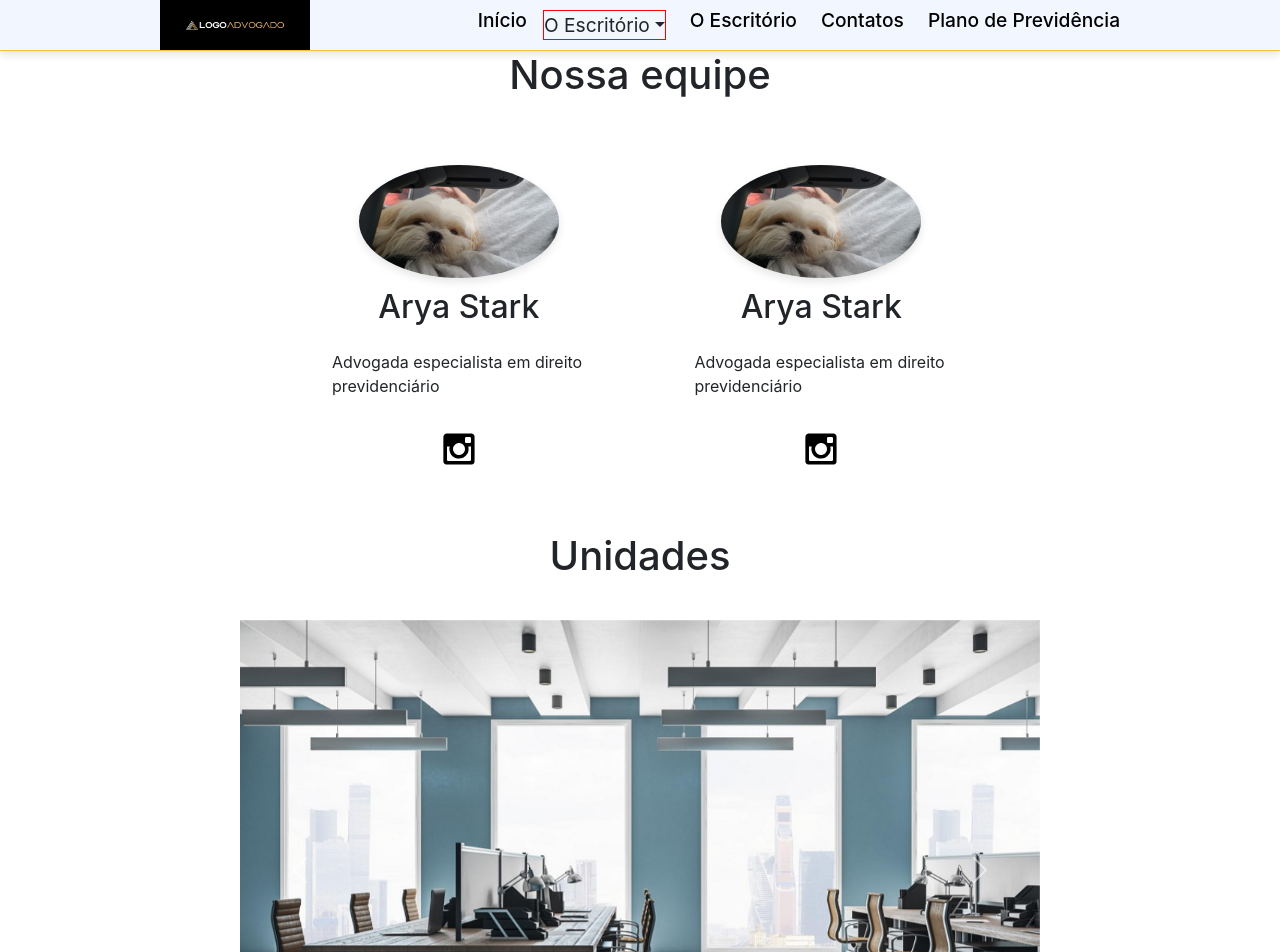
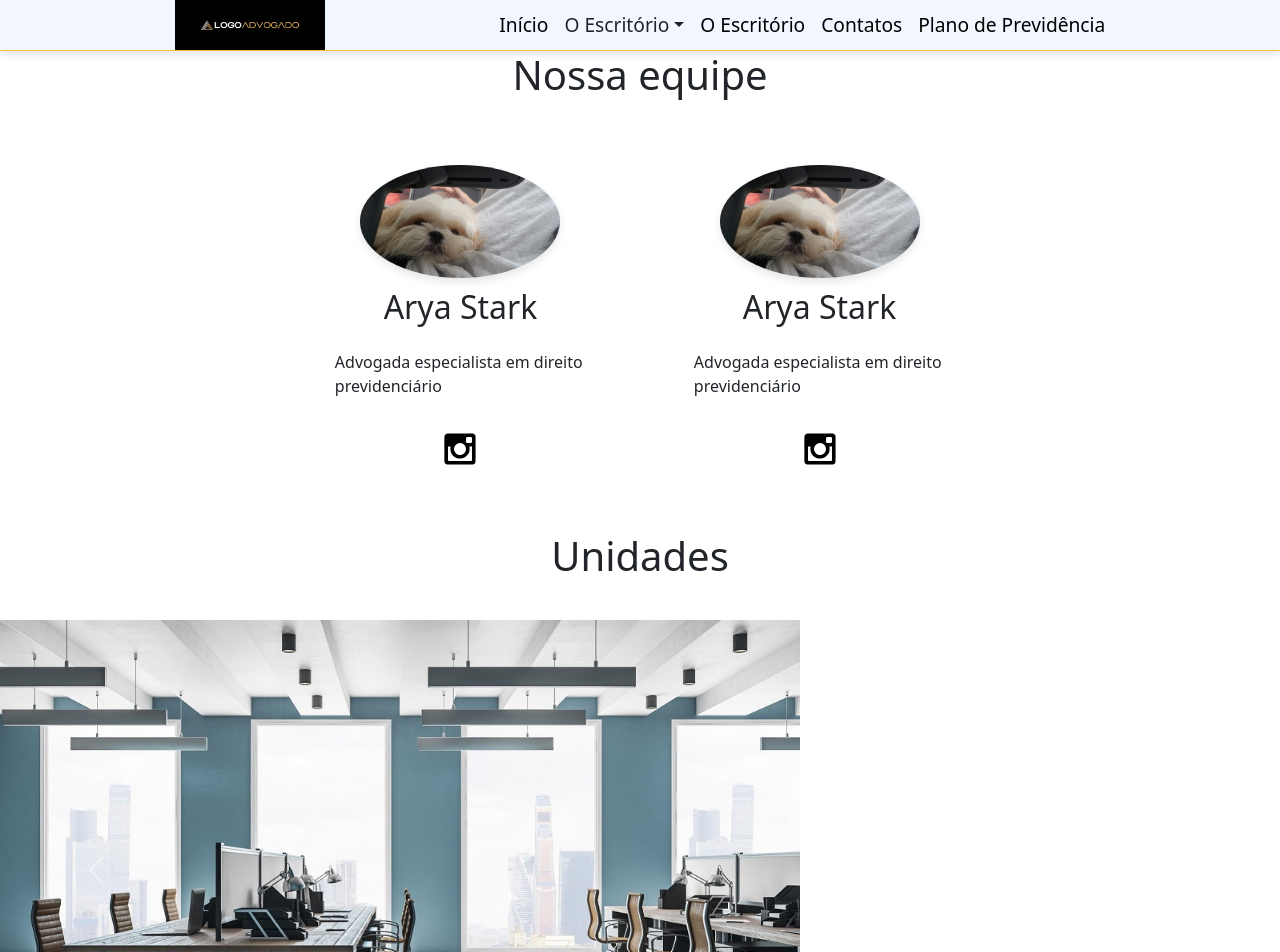
Before and after one commit to rodriguesrai/landing-page-baptista, a React (Vite) app: page /escritorio in a window 1280 px wide. Shown: the top 952 px of the page. Built offline with nearby package versions, Linux system fonts and the light colour scheme.

Commit message:
refatora Carousel

```diff
--- a/package.json
+++ b/package.json
@@ -19,11 +19,14 @@
     "styled-components": "^6.1.8"
   },
   "devDependencies": {
+    "@quickbaseoss/babel-plugin-styled-components-css-namespace": "^1.0.1",
     "@types/react": "^18.2.43",
     "@types/react-dom": "^18.2.17",
     "@typescript-eslint/eslint-plugin": "^6.14.0",
     "@typescript-eslint/parser": "^6.14.0",
     "@vitejs/plugin-react-swc": "^3.5.0",
+    "babel-plugin-styled-components": "^2.1.4",
+    "css-loader": "^6.10.0",
     "eslint": "^8.55.0",
     "eslint-config-prettier": "^9.1.0",
     "eslint-plugin-prettier": "^5.1.3",
@@ -31,6 +34,7 @@
     "eslint-plugin-react-refresh": "^0.4.5",
     "prettier": "^3.2.5",
     "react-router-dom": "^6.22.0",
+    "style-loader": "^3.3.4",
     "typescript": "^5.2.2",
     "vite": "^5.0.8"
   }
--- /dev/null
+++ b/src/components/Escritorio/Carousel.tsx
@@ -0,0 +1,35 @@
+import React from 'react'
+import ImageOne from '../../assets/escritórios/download (1).jpeg'
+import ImageTwo from '../../assets/escritórios/download.jpeg'
+import Imagem3 from '../../assets/escritórios/download 3.jpg'
+import Carousel from 'react-bootstrap/Carousel'
+import styled from 'styled-components'
+import 'bootstrap/dist/css/bootstrap.min.css'
+
+export const CarouseImage = styled.img`
+  width: 800px;
+  height: 500px;
+`
+export const CarouseWrapper = styled.div`
+  display: flex;
+`
+
+export default function MyCarousel() {
+  return (
+    <>
+      <CarouseWrapper>
+        <Carousel>
+          <Carousel.Item>
+            <CarouseImage src={ImageOne} alt='Image One' />
+          </Carousel.Item>
+          <Carousel.Item>
+            <CarouseImage src={ImageTwo} alt='Image Two' />
+          </Carousel.Item>
+          <Carousel.Item>
+            <CarouseImage src={Imagem3} alt='Image Two' />
+          </Carousel.Item>
+        </Carousel>
+      </CarouseWrapper>
+    </>
+  )
+}
--- a/src/components/Header.tsx
+++ b/src/components/Header.tsx
@@ -2,6 +2,7 @@ import { useState } from 'react'
 import logo from '../assets/banner_logo_advogado.jpg'
 import IconNavBarMobile from '../assets/align-justify-svgrepo-com.svg'
 import {
+  H1Styled,
   HeaderContainer,
   ImgLogo,
   ImgNavMobile,
@@ -12,7 +13,6 @@ import {
   NavItem,
 } from '../styles/Header.styled'
 import { Link } from 'react-router-dom'
-import { NavDropdown } from 'react-bootstrap'
 
 export default function Header() {
   const [openNav, setOpenNav] = useState(false)
@@ -28,29 +28,22 @@ export default function Header() {
       <NavIconMobile onClick={toggleNavBar}>
         <ImgNavMobile src={IconNavBarMobile} alt='expande menu' />
       </NavIconMobile>
+
       <Navbar nav={openNav}>
-        <NavItem to='/'>
-          <h1>Início</h1>
-        </NavItem>
+        <NavItem to='/'>Início</NavItem>
 
         <NavDropdownCustom title='O Escritório' id='nav-dropdown'>
-          <NavDropdownItemCustom href='/escritorio'>
+          <NavDropdownItemCustom as={Link} to='/escritorio'>
             Opção 1
           </NavDropdownItemCustom>
-          <NavDropdownItemCustom href='/outra-opcao'>
-            Opção 2
+          <NavDropdownItemCustom as={Link} to='/escritorio'>
+            FAQ
           </NavDropdownItemCustom>
         </NavDropdownCustom>
 
-        <NavItem to='/escritorio'>
-          <h1>O Escritório</h1>
-        </NavItem>
-        <NavItem to='/contatos'>
-          <h1>Contatos</h1>
-        </NavItem>
-        <NavItem to='/servicos'>
-          <h1>Plano de Previdência</h1>
-        </NavItem>
+        <NavItem to='/escritorio'>O Escritório</NavItem>
+        <NavItem to='/contatos'>Contatos</NavItem>
+        <NavItem to='/servicos'>Plano de Previdência</NavItem>
       </Navbar>
     </HeaderContainer>
   )
--- a/src/main.tsx
+++ b/src/main.tsx
@@ -1,11 +1,23 @@
-import ReactDOM from 'react-dom/client'
+import { createRoot } from 'react-dom/client'
+import { StrictMode } from 'react'
 import App from './App.tsx'
 import { BrowserRouter } from 'react-router-dom'
 import GlobalStyle from './styles/GlobalStyle.styled.tsx'
 
-ReactDOM.createRoot(document.getElementById('root') as HTMLElement).render(
-  <BrowserRouter>
-    <GlobalStyle />
-    <App />
-  </BrowserRouter>,
-)
+const rootElement = document.getElementById('root')
+
+if (rootElement) {
+  const root = createRoot(rootElement)
+
+  root.render(
+    <StrictMode>
+      <BrowserRouter>
+        <App />
+        <GlobalStyle />
+      </BrowserRouter>
+    </StrictMode>,
+  )
+} else {
+  // eslint-disable-next-line quotes
+  console.error("Element with ID 'root' not found.")
+}
--- a/src/pages/Escritorio.tsx
+++ b/src/pages/Escritorio.tsx
@@ -12,14 +12,11 @@ import {
   CardsContainer,
   CardEquipeMainContainer,
 } from '../styles/Escritorio.styled'
-import 'bootstrap/dist/css/bootstrap.css'
-import Carousel from 'react-bootstrap/Carousel'
-import ImageOne from '../assets/escritórios/download (1).jpeg'
-import ImageTwo from '../assets/escritórios/download.jpeg'
-import Imagem3 from '../assets/escritórios/download 3.jpg'
+
 import { Accordion } from 'react-bootstrap'
 import { FaqData } from '../data/FaqData'
 import CardServicos from '../components/Escritorio/CardServicos'
+import MyCarousel from '../components/Escritorio/Carousel'
 
 export default function Escritorio() {
   return (
@@ -38,21 +35,13 @@ export default function Escritorio() {
           ))}
         </CardEquipeMainContainer>
       </EquipeContainer>
+
       <UnidadeContainer>
         <h1>Unidades</h1>
-        <Carousel>
-          <Carousel.Item>
-            <CarouseImage src={ImageOne} alt='Image One' />
-          </Carousel.Item>
-          <Carousel.Item>
-            <CarouseImage src={ImageTwo} alt='Image Two' />
-          </Carousel.Item>
-          <Carousel.Item>
-            <CarouseImage src={Imagem3} alt='Image Two' />
-          </Carousel.Item>
-        </Carousel>
+        <MyCarousel />
       </UnidadeContainer>
-      <ServicosContainer>
+
+      {/* <ServicosContainer>
         <h1>Serviços</h1>
         <CardsContainer>
           <CardServicos />
@@ -71,7 +60,7 @@ export default function Escritorio() {
             </Accordion.Item>
           </CustomAccordion>
         ))}
-      </FaqContainer>
+      </FaqContainer> */}
     </>
   )
 }
--- a/src/styles/Escritorio.styled.tsx
+++ b/src/styles/Escritorio.styled.tsx
@@ -38,6 +38,11 @@ export const CardPersonContainer = styled.div`
   align-items: center;
 `
 // unidades
+
+// export const CarouseWrapper = styled.div`
+//   display: flex;
+// `
+
 export const UnidadeContainer = styled.div`
   display: flex;
   justify-content: center;
@@ -46,10 +51,10 @@ export const UnidadeContainer = styled.div`
   gap: 2rem;
 `
 
-export const CarouseImage = styled.img`
-  width: 800px;
-  height: 500px;
-`
+// export const CarouseImage = styled.img`
+//   width: 800px;
+//   height: 500px;
+// `
 
 // servicos
 
--- a/src/styles/GlobalStyle.styled.tsx
+++ b/src/styles/GlobalStyle.styled.tsx
@@ -1,7 +1,6 @@
 import { createGlobalStyle } from 'styled-components'
 
 const GlobalStyle = createGlobalStyle`
-  /* Reset CSS */
   * {
     box-sizing: border-box;
     margin: 0;
@@ -12,20 +11,17 @@ const GlobalStyle = createGlobalStyle`
     text-decoration: none;
   }
 
-  body {
-  font-family: -apple-system, BlinkMacSystemFont, 'Segoe UI', 'Roboto', 'Oxygen',
-    'Ubuntu', 'Cantarell', 'Fira Sans', 'Droid Sans', 'Helvetica Neue',
-    sans-serif;
+  /* body, h1, h2, h3, h4, h5, h6, p, ul {
+  margin: 0;
+  padding: 0;
+  font-weight: normal;
+  color: inherit
+}   */
+
+body {
+
 
 }
-
-
-#root {
-  min-height: 100%;
-  position: relative;
-}
-
-  /* Adicione mais estilos de reset conforme necessário */
 `
 
 export default GlobalStyle
--- a/src/styles/Header.styled.tsx
+++ b/src/styles/Header.styled.tsx
@@ -25,11 +25,14 @@ export const ImgLogo = styled.img`
 `
 export const NavItem = styled(Link)`
   display: flex;
+  align-items: center;
   cursor: pointer;
   text-decoration: none;
+  font-size: 1.2rem;
+  color: #000;
   &:hover {
-    font-weight: bold;
-    font-size: 1.4rem;
+    transform: scale(1.05);
+    transition: 0.5s;
   }
 `
 export const NavDropdownCustom = styled(NavDropdown)`
@@ -37,7 +40,6 @@ export const NavDropdownCustom = styled(NavDropdown)`
   cursor: pointer;
   text-decoration: none;
   font-size: 1.2rem;
-  border: solid red 1px;
   &:hover {
     transform: scale(1.1);
     transition: 0.5s;
@@ -48,6 +50,7 @@ export const NavDropdownItemCustom = styled(NavDropdown.Item)`
   display: flex;
   cursor: pointer;
   text-decoration: none;
+  color: #000;
   &:hover {
     font-weight: bold;
     transition: 0.5s;
@@ -62,7 +65,6 @@ export const Navbar = styled.nav<NavbarProps>`
   height: 100%;
   gap: 1rem;
   h1 {
-    color: black;
     font-size: 1.2rem;
     cursor: pointer;
     margin-left: 8px;
```
Also changed, not shown: .babelrc (added), 1 other file (tests, documents, lock files or other folders).
